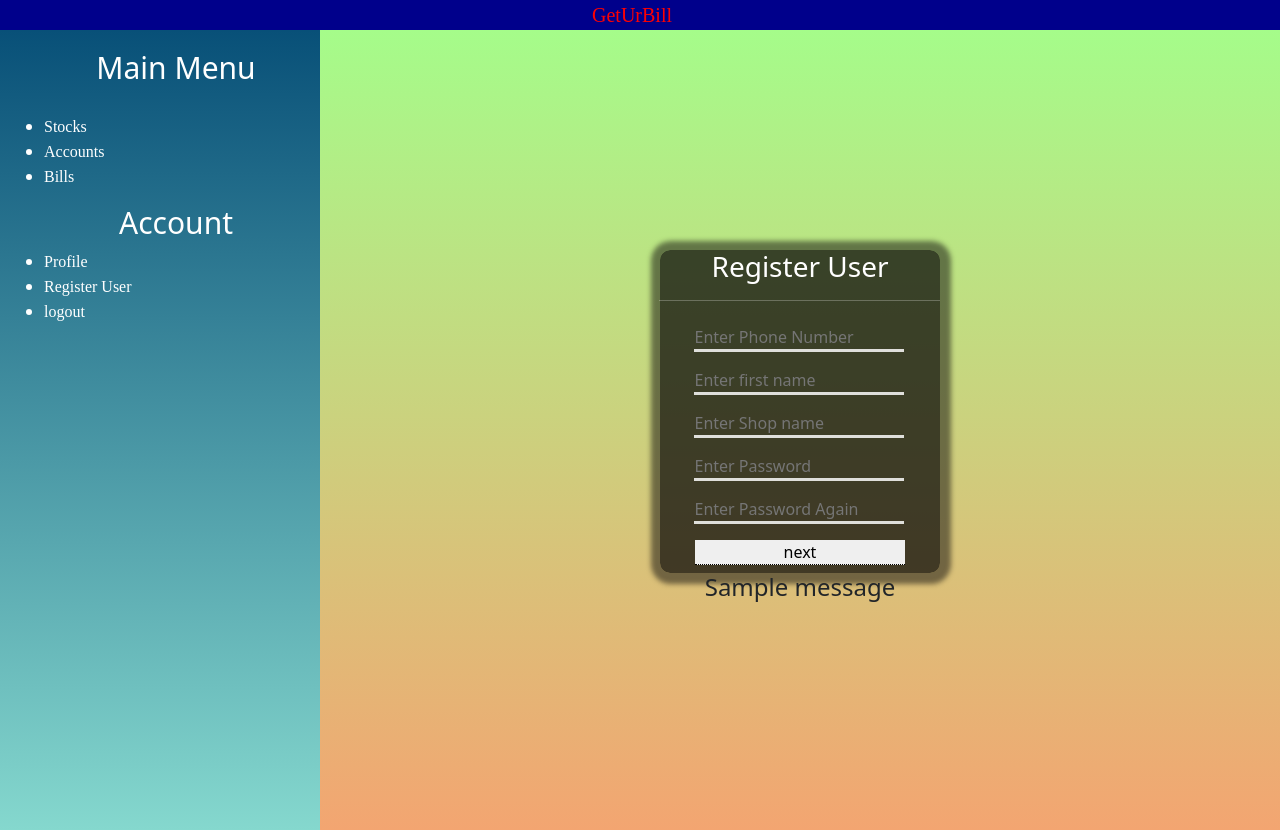
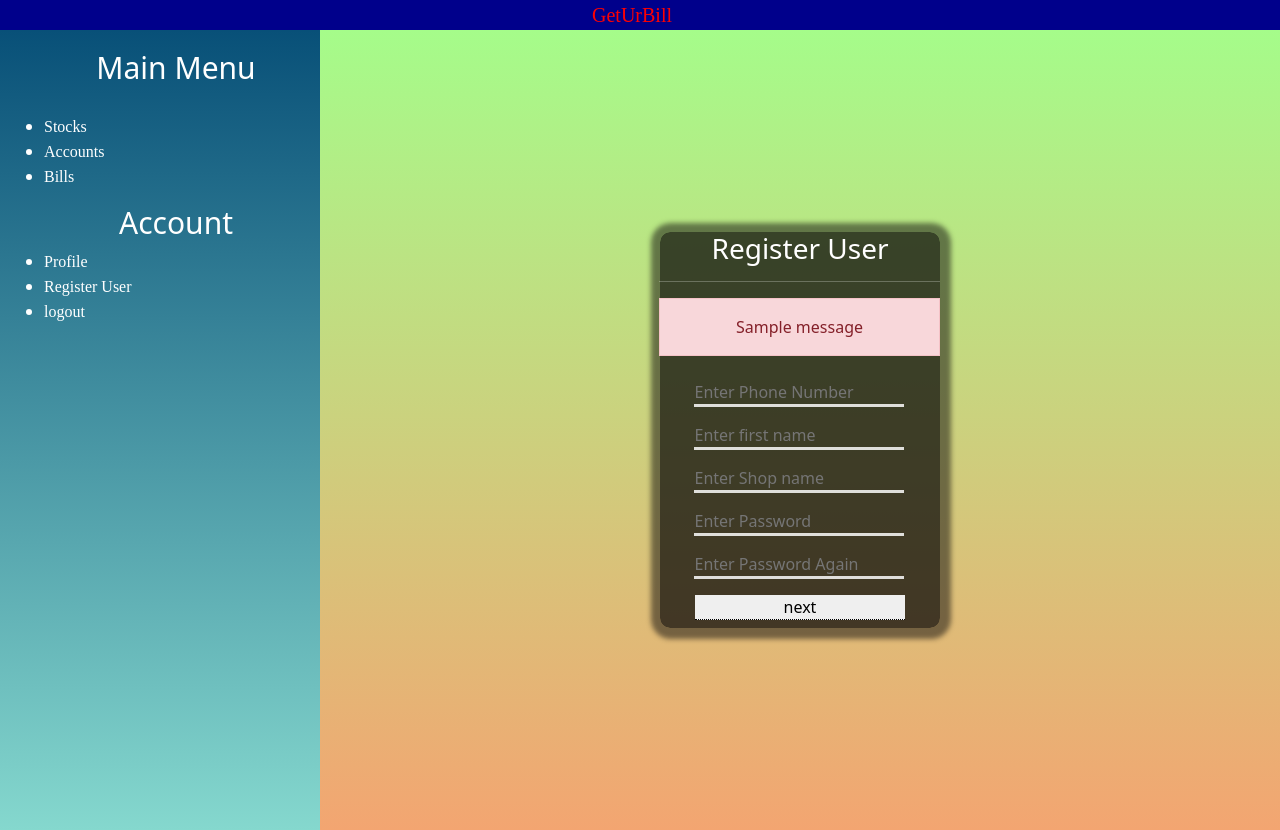
Before and after one commit to Gourav5015/getUrBill, a Django app: page /register/ in a window 1280 px wide. Run offline with Django 3.2, Linux system fonts and the light colour scheme; a user stored in the database is signed in; tables that the repository leaves empty hold one stand-in row (values such as "Sample post"); one stand-in notice (Sample message) is shown; parts of the project's set-up code (start-up, migrations or seed data) failed here and were passed over.

Commit message:
register form validation

```diff
--- a/management/GetUrBill/static/register.js
+++ b/management/GetUrBill/static/register.js
@@ -1,10 +1,18 @@
 var next=document.getElementById("next");
 next.addEventListener("click",function(){
-    f=document.getElementById("input");
+    phonenumber=document.forms["register"]["phone number"].value
+    fname=document.forms["register"]["first name"].value
+    sname=document.forms["register"]["shop name"].value
+    p1=document.forms["register"]["password1"].value
+    p2=document.forms["register"]["password2"].value
+    if(phonenumber!=='' && fname!=='' && sname!=='' && p1!=='' && p2!==''){
+        f=document.getElementById("input");
     console.log(f);
     f.style.display="None"
     next.style.display="none"
     document.getElementById("staffpass").style.display="block"
+    }
+
 });
 
 p=document.getElementById("phonenumber");
--- a/management/templates/register.html
+++ b/management/templates/register.html
@@ -4,14 +4,27 @@
 {% block link %} <link rel="stylesheet" href="{% static 'register.css' %}">{% endblock link %}
 <body>
     {% block body %}
-    <div class="alert alert-danger" style="display:none" id="msg"></div>
+
     <div class="form-group" id="form-group">
     <form action="/registeruser/" method="POST" name="register">
         {% csrf_token %}
         <div class="input-group" id="input">
             <h3>Register User</h3>
             <hr>
+            <div class="alert alert-danger {{messages.tags}}" style="display:none" id="msg">
+                {% if messages %}
+                <style>
+                    .alert{
+                        display: block !important;
+                    }
+                </style>
+                {% for message in messages %}
+                    {{message}}
+                {% endfor %}
+                {% endif %}
+            </div>
       <input type="text" name="phone number" id="phonenumber" reuired placeholder="Enter Phone Number">
+
     <input type="text" name="first name" id="first name" required placeholder='Enter first name'>
     <input type="text" name="shop name" id="shop name" required placeholder='Enter Shop name'>
     <input type="password" name="password1" id="password1" required placeholder='Enter Password'>
@@ -28,13 +41,8 @@
     <button  value="next" id="next">next</button>
     </div>
 
-    {% if messages %}
-    {% for message in messages %}
-    <h4>
-        {{message}}
-    </h4>
-    {% endfor %}
-    {% endif %}
+
+
     <script src="{% static 'register.js' %}"></script>
     {% endblock body %}
 
```
Also changed, not shown: management/GetUrBill/admin.py (+5 -2 lines), management/db.sqlite3.
